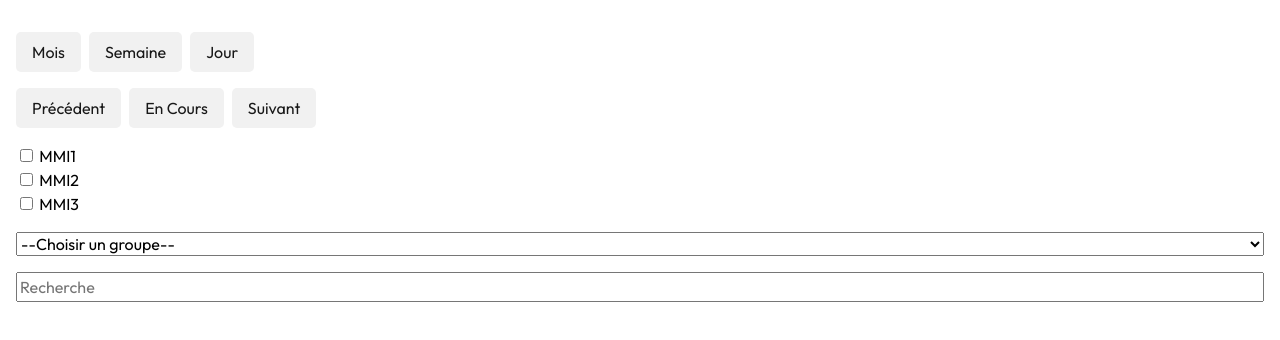
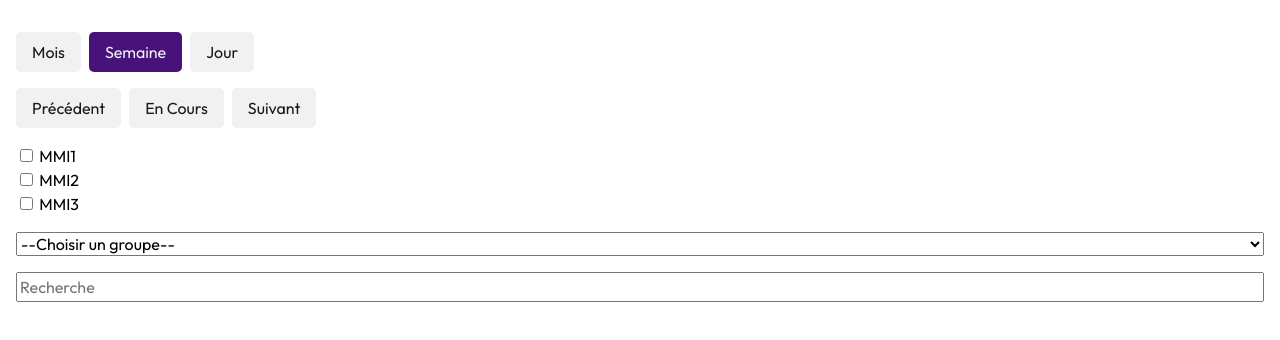
Before and after one commit to n1noT/SAE303, a website built with Vite: page index.html in a window 1280 px wide. Both pictures are taken after a click on the button "Semaine". Built offline with nearby package versions, Linux system fonts and the light colour scheme; files whose address does not match are found by name; what @toast-ui/calendar, ical would draw is missing.

Commit message:
itération 11 16:45 14/12/2023

```diff
--- a/index.html
+++ b/index.html
@@ -89,7 +89,7 @@
         <h3 id="date-year"></h3>
       </header>
 
-      <main id="calendar" style="height: 600px"></main>
+      <main id="calendar" class="calendar"></main>
     </div>
 
     <script type="module" src="/main.js"></script>
--- a/js/view.js
+++ b/js/view.js
@@ -111,6 +111,18 @@ V.handler_clickOnView = function(ev){
   if(ev.target.tagName == "BUTTON"){
     V.uicalendar.changeView(ev.target.id);
 
+    let allBtn = document.querySelectorAll('#view li button');
+
+      for(let btn of allBtn){
+        if(ev.target.id.includes(btn.id)){
+          btn.classList.remove('selected')
+          btn.classList.add('selected')
+        }
+        else{
+          btn.classList.remove('selected')
+        }
+      }
+
     localStorage.removeItem("view");
 
     localStorage.setItem("view", ev.target.id);
--- a/main.js
+++ b/main.js
@@ -75,7 +75,6 @@ C.init = function(){
     if(localStorage.getItem("view") != undefined){
       let view = localStorage.getItem("view");
       V.handler_clickOnView({target:{id: view, tagName:'BUTTON'}})
-
     }
 }
 
--- a/style.css
+++ b/style.css
@@ -141,3 +141,12 @@ button:hover{
     background-color: var(--button-bg-hover);
     color: var(--button-text-hover);
 }
+
+.selected{
+    background-color: var(--button-bg-hover);
+    color: var(--button-text-hover);
+}
+
+.calendar{
+    height: 50rem;
+}
```
